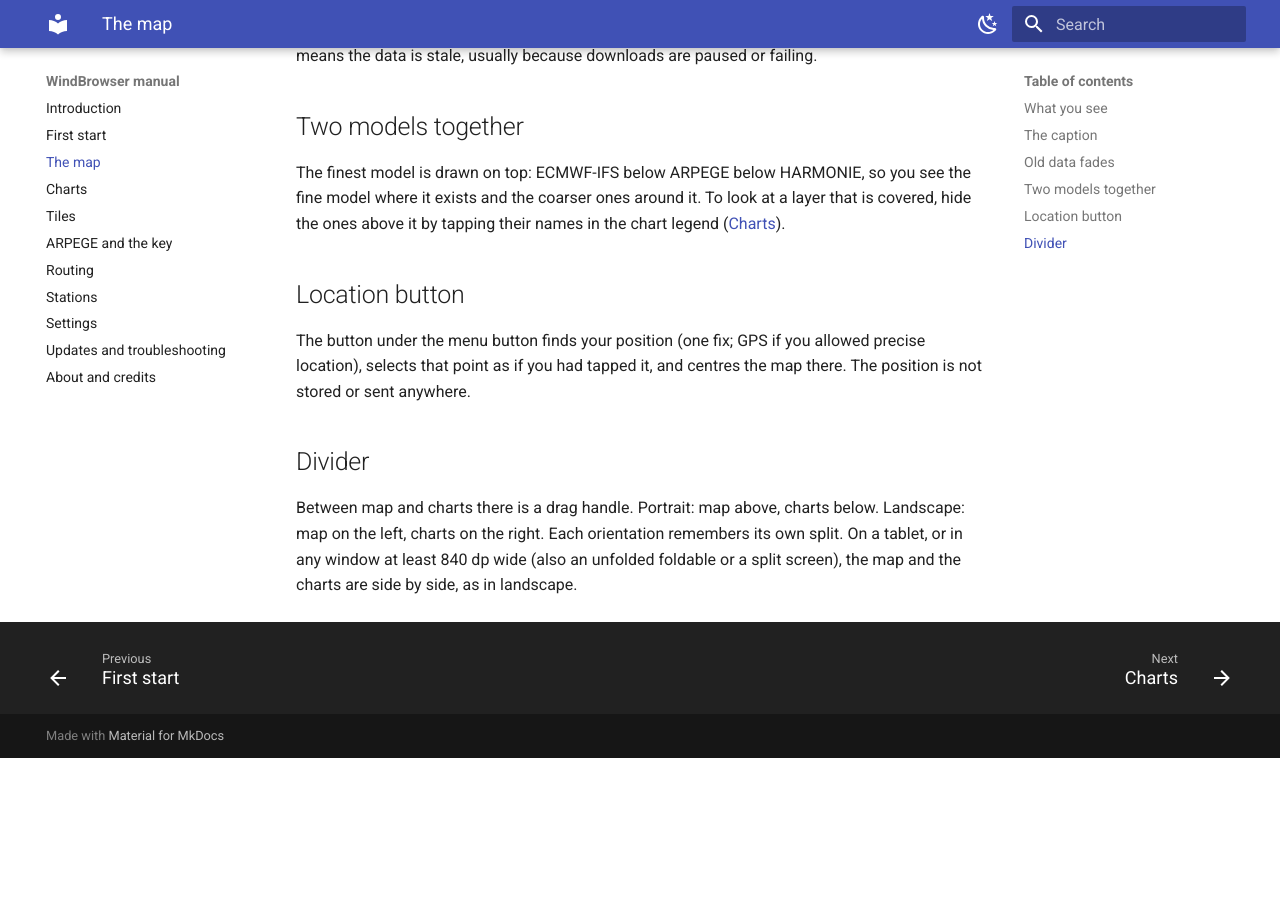
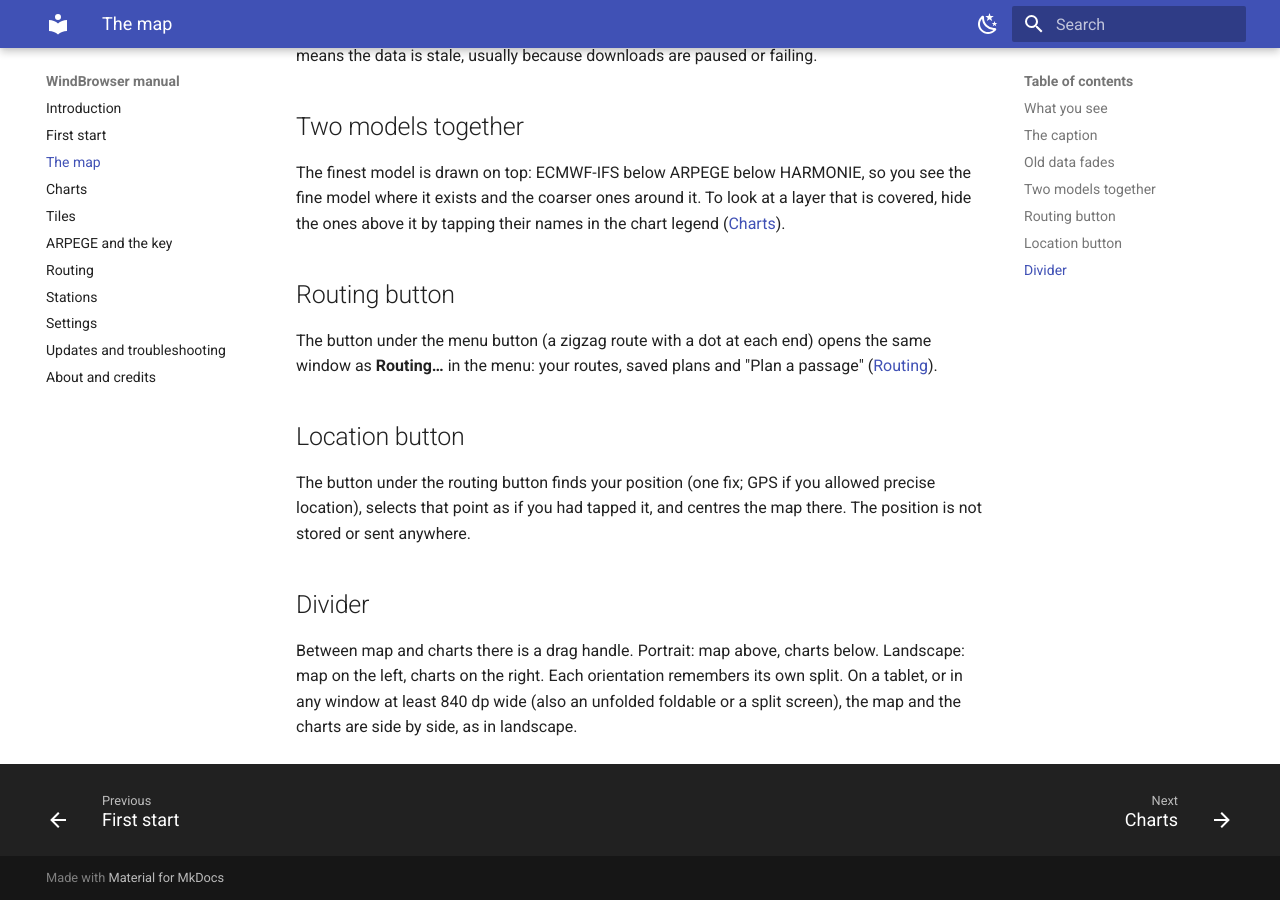
Before and after one commit to pclusius/windbrowser-docs, an MkDocs documentation site: the page built from docs/map.md, in a window 1280 px wide and 900 px high, scrolled down 4247 px. Built offline with MkDocs 1.6.1 and Material for MkDocs 9.7.7, drawn with Linux system fonts in a browser that asks for light colours; before the commit the page ends 5005 px from its top, so only the background shows below that.

Commit message:
Manual: routing button, new map screenshot

```diff
--- a/docs/map.md
+++ b/docs/map.md
@@ -28,9 +28,13 @@ A tile whose newest run is more than 24 hours old fades to grey, fully grey at 4
 
 The finest model is drawn on top: ECMWF-IFS below ARPEGE below HARMONIE, so you see the fine model where it exists and the coarser ones around it. To look at a layer that is covered, hide the ones above it by tapping their names in the chart legend ([Charts](charts.md)).
 
+## Routing button
+
+The button under the menu button (a zigzag route with a dot at each end) opens the same window as **Routing…** in the menu: your routes, saved plans and "Plan a passage" ([Routing](routing.md)).
+
 ## Location button
 
-The button under the menu button finds your position (one fix; GPS if you allowed precise location), selects that point as if you had tapped it, and centres the map there. The position is not stored or sent anywhere.
+The button under the routing button finds your position (one fix; GPS if you allowed precise location), selects that point as if you had tapped it, and centres the map there. The position is not stored or sent anywhere.
 
 ## Divider
 
```
Also changed, not shown: docs/routing.md (+1 -1 lines), docs/img/map.png.
